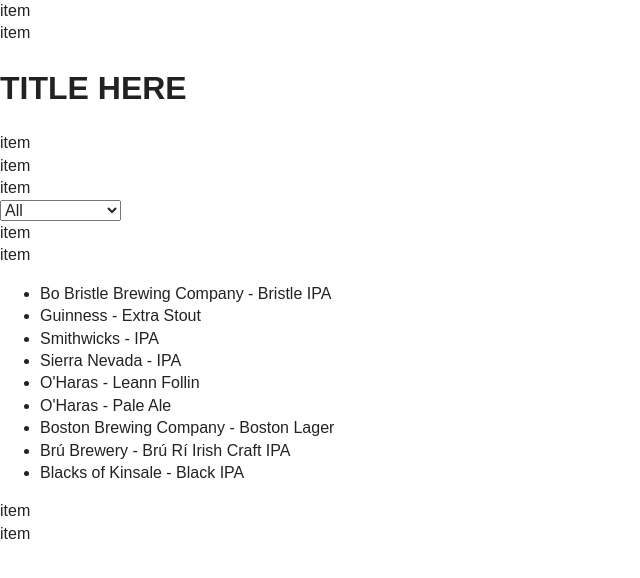
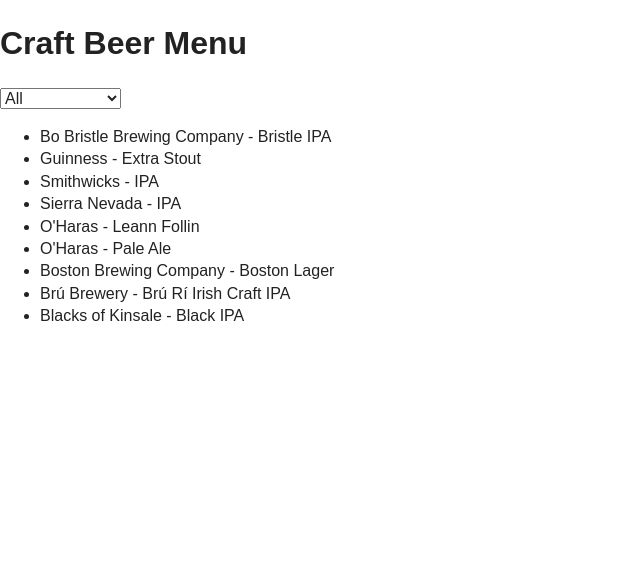
Before and after one commit to DotsC/BeerList, a website: page app/src/index.html in a window 1280 px wide. Shown: the whole page, without its empty margins (0-640 px from the left). Drawn offline with Linux system fonts and the light colour scheme.

Commit message:
Updated the gulpfile to copy fonts to the build. Updated the Fonts and Flexbox on the Index page.

```diff
--- a/app/src/css/sass/main.scss
+++ b/app/src/css/sass/main.scss
@@ -5,8 +5,7 @@
  * Credit left inline and big thanks to Nicolas Gallagher, Jonathan Neal,
  * Kroc Camen, and the H5BP dev community and team.
  */
-
-$defaultPageBackground: rgba(122, 124, 34, 1);//linear-gradient(90deg, #485563 90%, #29323c 10%);
+$defaultPageBackground: rgba(122, 124, 34, 1); //linear-gradient(90deg, #485563 90%, #29323c 10%);
 $defaultFontColor: rgba(239,235,222,1); //Whisper White
 $defaultBackgroundColor: rgba(45, 44, 47, 1); // Jet Black
 $defaultDebugColor: rgba(199, 31, 45, 1); // High Risk Red
@@ -73,14 +72,24 @@
 /* ==========================================================================
    Author's custom styles
    ========================================================================== */
-@import url(https://fonts.googleapis.com/css?family=Walter+Turncoat);
+//@import url(https://fonts.googleapis.com/css?family=Walter+Turncoat);
 
+@font-face {
+  font-family: "KGBlankSpaceSketch";
+  src: url("../font/KGBlankSpaceSketch.ttf");
+}
+
+@font-face {
+  font-family: "KGBlankSpaceSolid";
+  src: url("../font/KGBlankSpaceSolid.ttf");
+}
 
 
 body {
   font-size: 14px;
   color: #E8E8E8;
-  font-family: "Walter Turncoat", cursive;
+  //font-family: "Walter Turncoat", cursive;
+  font-family: "KGBlankSpaceSketch";
   display: block;
   width: 80%;
   height: 80%;
@@ -90,6 +99,7 @@
   padding: 20px 30px;
   overflow-y: auto;
   box-shadow: -1px 2px 2px 0px #555, inset 0 0 10px 0 #555;
+  letter-spacing: 0.4em;
 }
 
 #app-content {
@@ -123,8 +133,8 @@
     }
 
     .content {
-      flex-shrink: 8;
-      flex-grow: 8;
+      flex-shrink: 10;
+      flex-grow: 10;
     }
 
     .title {
@@ -150,7 +160,7 @@
 
   section.row{
     min-height: 50px;
-    background-color: $defaultRowDebugColor;
+    //background-color: $defaultRowDebugColor;
     overflow: visible;
   }
 
--- a/app/src/index.html
+++ b/app/src/index.html
@@ -19,33 +19,30 @@
       <p class="browserupgrade">You are using an <strong>outdated</strong> browser. Please <a href="http://browsehappy.com/">upgrade your browser</a> to improve your experience.</p>
       <![endif]-->
       <section class="row">
-        <div class="column">item</div>
+        <div class="column"></div>
       </section>
       <section class="row">
-        <div class="column">item</div>
+        <div class="column"></div>
         <div class="column logo"><div class="site_logo"></div></div>
-        <div class="column title"><h1>TITLE HERE</h1></div>
-        <div class="column">item</div>
+        <div class="column title"><h1>Craft Beer Menu</h1></div>
+        <div class="column"></div>
       </section>
       <section class="row">
-        <div class="column">item</div>
-      </section>
-      <section class="row">
-        <div class="column">item</div>
+        <div class="column"></div>
         <div class="column">
           <select id="beer-type" name="Beer Types"></select>
         </div>
-        <div class="column">item</div>
+        <div class="column"></div>
       </section>
       <section class="row">
-        <div class="column">item</div>
+        <div class="column"></div>
         <div class="column content">
            <div id="beer-list"><p>THIS BLOCK </p></div>
          </div>
-        <div class="column">item</div>
+        <div class="column"></div>
       </section>
       <section class="row">
-        <div class="column">item</div>
+        <div class="column"></div>
       </section>
 
 
```
Also changed, not shown: gulpfile.babel.js (+13 -2 lines).
